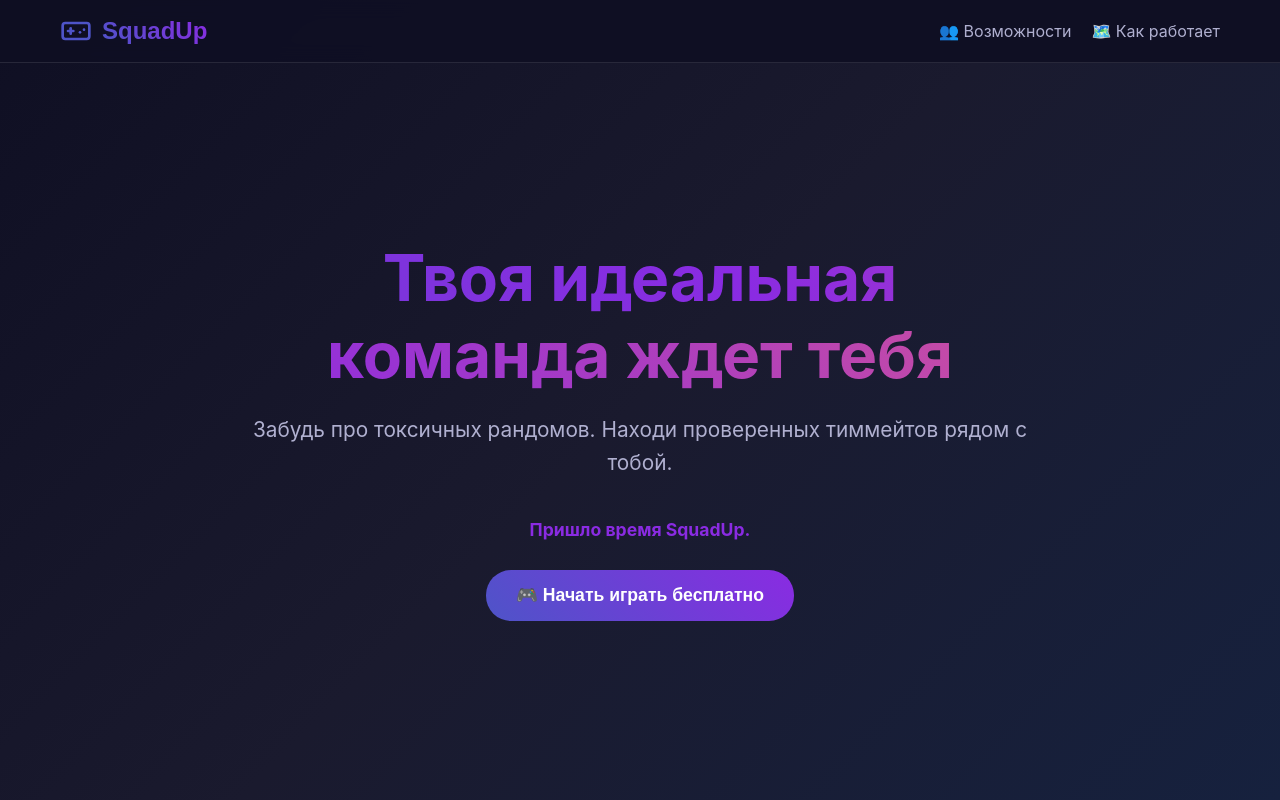
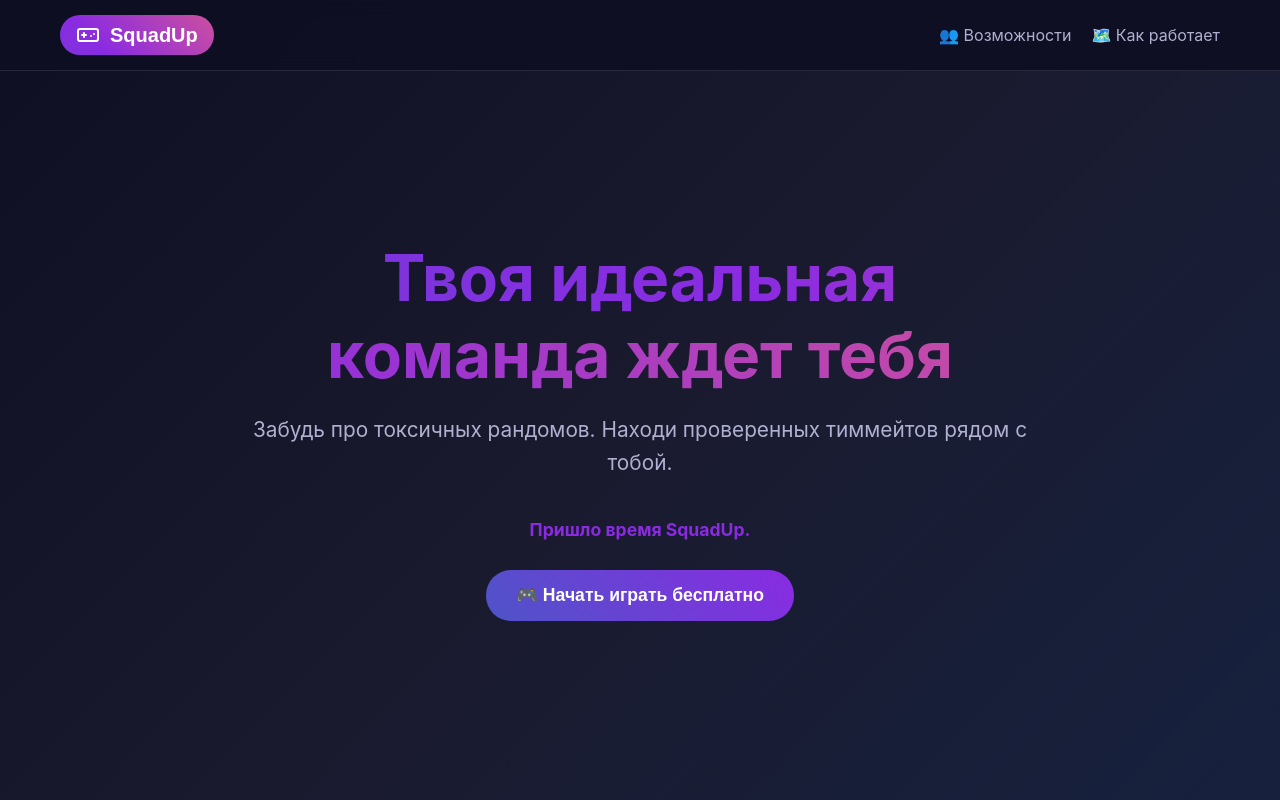
Before and after one commit to antandr0/squadup-frontend, a React (Vite) app: page / in a window 1280 px wide. Shown: the top 800 px of the page. Built offline with nearby package versions, Linux system fonts and the light colour scheme; no server answers.

Commit message:
feat: add animated gradient to navigation button

```diff
--- a/src/components/Navigation.jsx
+++ b/src/components/Navigation.jsx
@@ -40,17 +40,21 @@ const Navigation = () => {
           <button
             onClick={handleHomeClick}
             style={{
-              background: 'none',
+              background: 'linear-gradient(45deg, #4e54c8, #8a2be2, #ff6b6b, #4e54c8)',
+              backgroundSize: '400% 400%',
               border: 'none',
               cursor: 'pointer',
               display: 'flex',
               alignItems: 'center',
               gap: '10px',
               color: 'white',
-              fontSize: '16px'
+              fontSize: '16px',
+              padding: '8px 16px',
+              borderRadius: '25px',
+              animation: 'gradientShift 3s ease infinite'
             }}
           >
-            <svg xmlns="http://www.w3.org/2000/svg" width="32" height="32" viewBox="0 0 24 24" fill="none" stroke="#4e54c8" stroke-width="2" stroke-linecap="round" stroke-linejoin="round" aria-hidden="true">
+            <svg xmlns="http://www.w3.org/2000/svg" width="24" height="24" viewBox="0 0 24 24" fill="none" stroke="white" strokeWidth="2" strokeLinecap="round" strokeLinejoin="round" aria-hidden="true">
               <line x1="6" x2="10" y1="12" y2="12"></line>
               <line x1="8" x2="8" y1="10" y2="14"></line>
               <line x1="15" x2="15.01" y1="13" y2="13"></line>
@@ -58,14 +62,21 @@ const Navigation = () => {
               <rect width="20" height="12" x="2" y="6" rx="2"></rect>
             </svg>
             <span style={{
-              fontSize: '24px',
+              fontSize: '20px',
               fontWeight: 'bold',
-              background: 'linear-gradient(45deg, #4e54c8, #8a2be2)',
-              WebkitBackgroundClip: 'text',
-              WebkitTextFillColor: 'transparent'
+              color: 'white'
             }}>
               SquadUp
             </span>
+            <style>
+              {`
+                @keyframes gradientShift {
+                  0% { background-position: 0% 50%; }
+                  50% { background-position: 100% 50%; }
+                  100% { background-position: 0% 50%; }
+                }
+              `}
+            </style>
           </button>
 
           {/* Информация о пользователе если авторизован */}
```
